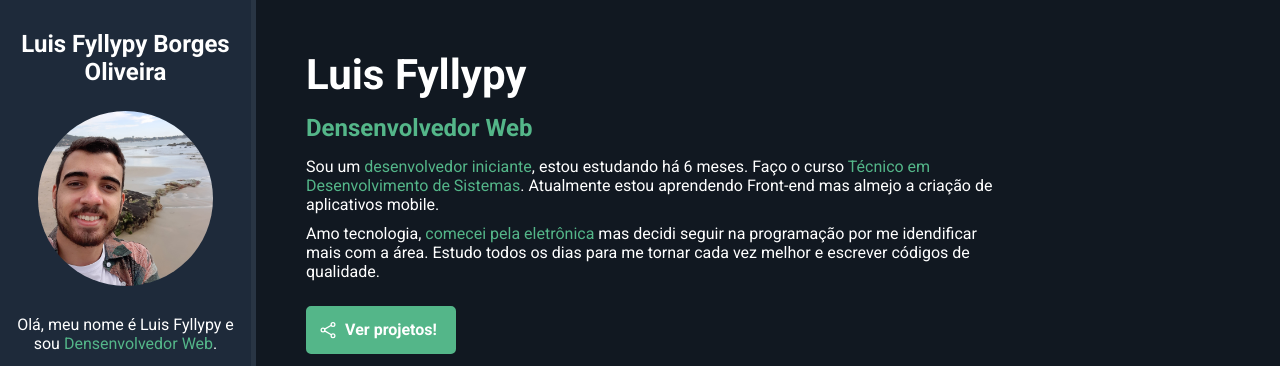
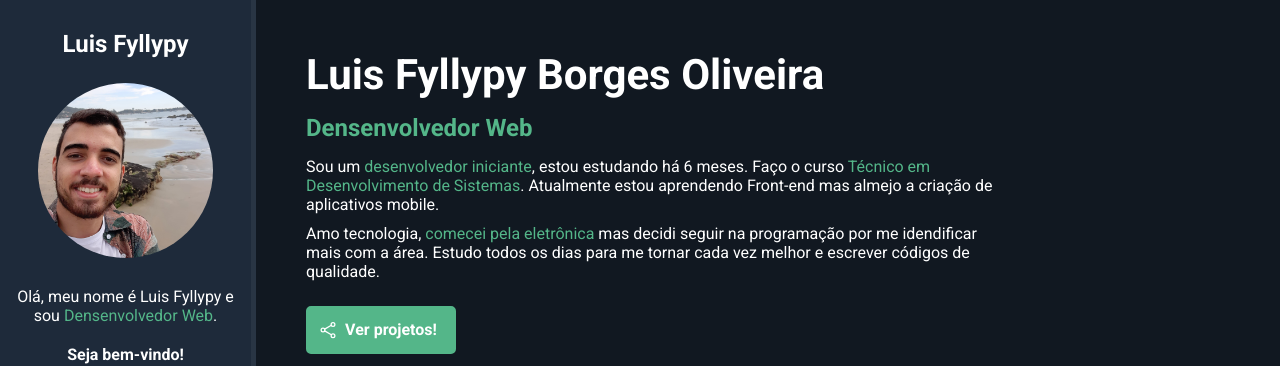
Before and after one commit to luisfyllypy/luisfyllypy, a plain HTML site: page index.html in a window 1280 px wide. Shown: the top 366 px of the page. Drawn offline with nearby package versions, Linux system fonts and the light colour scheme.

Commit message:
Correção de textos

```diff
--- a/index.html
+++ b/index.html
@@ -14,7 +14,7 @@
     <body>
         <main id="container">
             <aside id="bio-container">
-                <h2>Luis Fyllypy Borges Oliveira</h2>
+                <h2>Luis Fyllypy</h2>
                 <img id="bio-image" src="img/profile.jpg" alt="Luis Fyllypy">
                 <p>Olá, meu nome é Luis Fyllypy e sou <span class="highlight">Densenvolvedor Web</span>.</p>
                 <p id="welcome-text">Seja bem-vindo!</p>
@@ -29,7 +29,7 @@
             </aside>
 
             <section id="about-container">
-                <h1 id="name">Luis Fyllypy</h1>
+                <h1 id="name">Luis Fyllypy Borges Oliveira</h1>
                 <p id="title"><span class="highlight">Densenvolvedor Web</span></p>
                 <p class="description">Sou um <span class="highlight">desenvolvedor iniciante</span>, estou estudando há 6 meses. Faço o curso <span class="highlight">Técnico em Desenvolvimento de Sistemas</span>. Atualmente estou aprendendo Front-end mas almejo a criação de aplicativos mobile.</p>
                 <p class="description">Amo tecnologia, <span class="highlight">comecei pela eletrônica</span> mas decidi seguir na programação por me idendificar mais com a área. Estudo todos os dias para me tornar cada vez melhor e escrever códigos de qualidade.</p>
```
